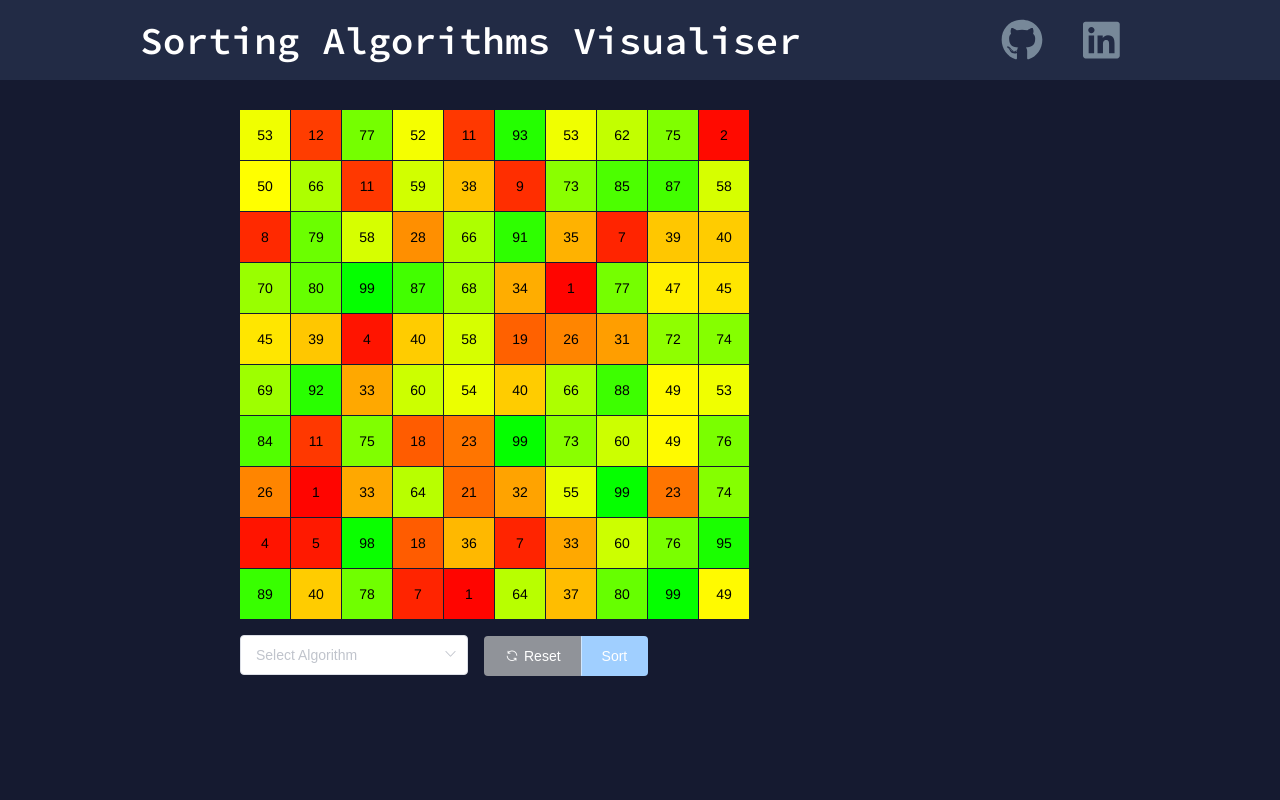
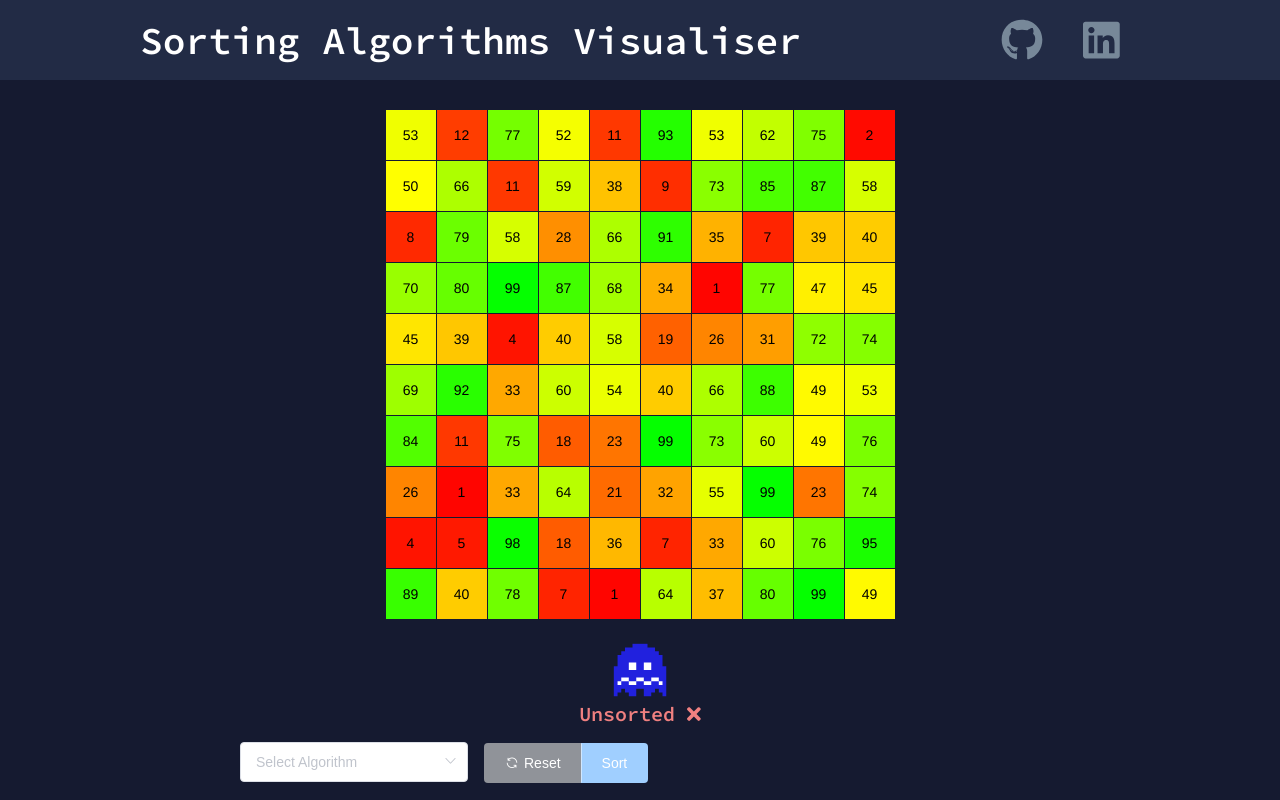
Before and after one commit to ChristopherLlewellyn/sorting-algorithm-visualiser, a Vue app in the folder sorting-algorithm-visualiser/: page / in a window 1280 px wide. Built offline with nearby package versions, Linux system fonts and the light colour scheme.

Commit message:
Added sorted notifier

```diff
--- a/sorting-algorithm-visualiser/src/components/SortingGrid.vue
+++ b/sorting-algorithm-visualiser/src/components/SortingGrid.vue
@@ -1,9 +1,21 @@
 <template>
-  <div>
-    <el-row v-for="i in 10" :key="'y' + i">
+  <div id="sorting-grid">
+    <el-row v-for="i in 10" :key="'y' + i" type="flex" justify="center">
       <el-col v-for="j in 10" :key="'x' + j" :span="2.4">
         <grid-square :value="numbers2dArray[i-1][j-1]" :numberOfGridElements="100"></grid-square>
       </el-col>
+    </el-row>
+
+    <el-row type="flex" justify="center">
+      <div class="sorted-notifier">
+        <el-row type="flex" justify="center">
+          <img :src="sorted ? require('@/assets/happy.gif') : require('@/assets/sad.gif')" alt="sad face" height="60px" width="60px"/>
+        </el-row>
+        <span class="text" :style="{ color: sorted ? 'lightgreen' : 'lightcoral' }">
+          {{ sorted ? 'Sorted' : 'Unsorted'}}
+          <font-awesome-icon :icon="sorted ? ['fas', 'check'] : ['fas', 'times']"></font-awesome-icon>
+        </span>
+      </div>
     </el-row>
   </div>
 </template>
@@ -15,7 +27,8 @@ export default {
   name: "SortingGrid",
 
   props: {
-    numbers2dArray: Array
+    numbers2dArray: Array,
+    sorted: Boolean
   },
 
   components: {
@@ -25,6 +38,15 @@ export default {
 </script>
 
 <style>
+.sorted-notifier {
+  margin-top: 20px;
+}
+
+.sorted-notifier .text {
+  font-size: 20px;
+  font-family: 'Source Code Pro', monospace;
+}
+
 .el-row {
   margin-bottom: 1px;
 }
--- a/sorting-algorithm-visualiser/src/main.js
+++ b/sorting-algorithm-visualiser/src/main.js
@@ -11,12 +11,15 @@ import 'element-ui/lib/theme-chalk/reset.css'
 import { library } from '@fortawesome/fontawesome-svg-core'
 import { FontAwesomeIcon } from '@fortawesome/vue-fontawesome'
 import { faGithubSquare, faGithub, faLinkedin, faLinkedinIn } from '@fortawesome/free-brands-svg-icons'
+import { faCheck, faTimes } from '@fortawesome/free-solid-svg-icons'
 
 library.add(
   faGithub,
   faGithubSquare,
   faLinkedin,
-  faLinkedinIn
+  faLinkedinIn,
+  faCheck,
+  faTimes
 )
 Vue.component('font-awesome-icon', FontAwesomeIcon)
 
```
Also changed, not shown: sorting-algorithm-visualiser/src/assets/happy.gif (added), sorting-algorithm-visualiser/src/assets/sad.gif (added).
